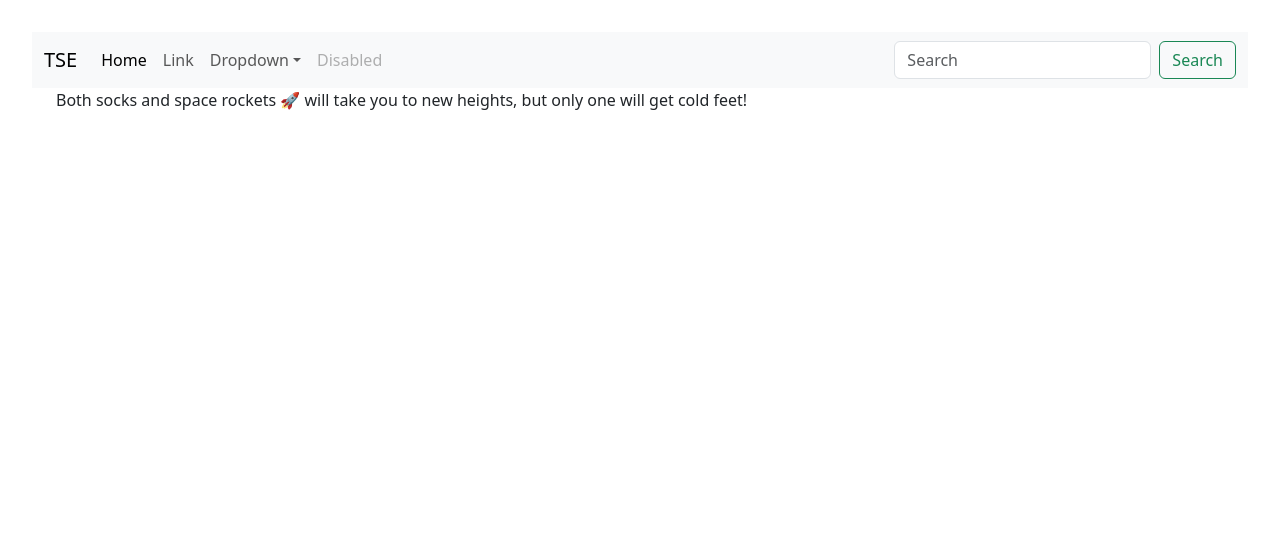
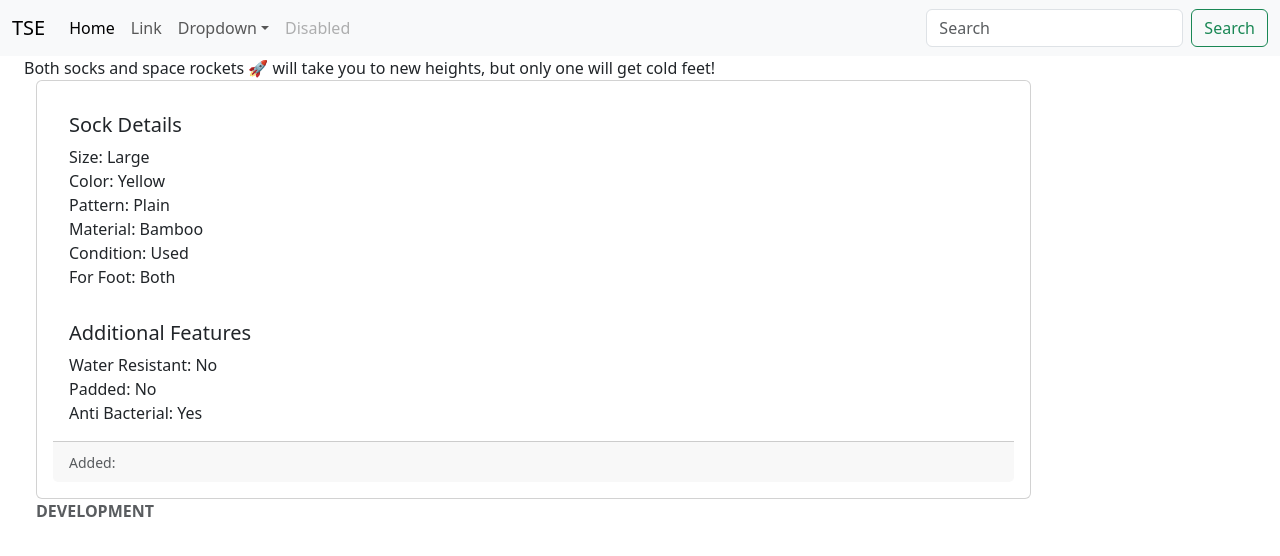
Before and after one commit to IGuy37/the-sock-exchange, a React (Vite) app in the folder react-client/: page / in a window 1280 px wide. Shown: the top 556 px of the page. Built offline with nearby package versions, Linux system fonts and the light colour scheme.

Commit message:
Started to encapsulate the app into components

```diff
--- a/react-client/src/App.jsx
+++ b/react-client/src/App.jsx
@@ -1,7 +1,11 @@
 import { useState } from 'react'
 import reactLogo from './assets/react.svg'
 import viteLogo from '/vite.svg'
-import './App.css'
+//import './App.css'
+import sock_data from './assets/sock.json';
+import Sock from "./components/Sock";
+import Footer from "./components/Footer";
+import Search from "./components/Search";
 
 export default function App() {
   return (
@@ -35,10 +39,7 @@
                 <a className="nav-link disabled" aria-disabled="true">Disabled</a>
               </li>
             </ul>
-            <form className="d-flex" role="search">
-              <input className="form-control me-2" type="search" placeholder="Search" aria-label="Search" />
-              <button className="btn btn-outline-success" type="submit">Search</button>
-            </form>
+            <Search />
           </div>
         </div>
       </nav>
@@ -47,7 +48,10 @@
         <div className="container-fluid">
           <div className="row">
             Both socks and space rockets 🚀 will take you to new heights, but only one will get cold feet!
-            <div className="card-container"></div>
+            <div className="card-container">
+              <Sock data={sock_data}/>
+            </div>
+              <Footer environment="DEVELOPMENT"/>
           </div>
         </div>
       </main>
--- /dev/null
+++ b/react-client/src/assets/sock.json
@@ -0,0 +1,16 @@
+{
+    "sockDetails": {
+        "size": "Large",
+        "color": "Yellow",
+        "pattern": "Plain",
+        "material": "Bamboo",
+        "condition": "Used",
+        "forFoot": "Both"
+    },
+    "additionalFeatures": {
+        "waterResistant": false,
+        "padded": false,
+        "antiBacterial": true
+    },
+    "addedTimestamp": "2024-01-26T20:53:12.519940"
+}
--- /dev/null
+++ b/react-client/src/components/Footer.jsx
@@ -0,0 +1,9 @@
+import React from 'react'
+
+export default function Footer(props){
+    return(
+        <footer className="text-muted">
+            <div><strong>{props.environment}</strong></div>
+        </footer>
+    );
+}
--- /dev/null
+++ b/react-client/src/components/Search.jsx
@@ -0,0 +1,10 @@
+import React from 'react'
+
+export default function Search(){
+    return(
+        <form className="d-flex" role="search">
+            <input className="form-control me-2" type="search" placeholder="Search" aria-label="Search" />
+            <button className="btn btn-outline-success" type="submit">Search</button>
+        </form>
+    );
+}
--- /dev/null
+++ b/react-client/src/components/Sock.jsx
@@ -0,0 +1,35 @@
+
+
+import React from 'react';
+
+function toYesOrNo(bool){
+    if(bool) return "Yes";
+    return "No";
+}
+
+export default function Sock(props){
+    const details = props.data.sockDetails;
+    const features = props.data.additionalFeatures;
+    return (
+        <div className="card">
+            <div className="card-body">
+                <h5 className="card-title">Sock Details</h5>
+                <div className="card-text">Size: {details.size}</div>
+                <div className="card-text">Color: {details.color}</div>
+                <div className="card-text">Pattern: {details.pattern}</div>
+                <div className="card-text">Material: {details.material}</div>
+                <div className="card-text">Condition: {details.condition}</div>
+                <div className="card-text">For Foot: {details.forFoot}</div>
+            </div>
+            <div className="card-body">
+                <h5 className="card-title">Additional Features</h5>
+                <div className="card-text">Water Resistant: {toYesOrNo(features.waterResistant)}</div>
+                <div className="card-text">Padded: {toYesOrNo(features.padded)}</div>
+                <div className="card-text">Anti Bacterial: {toYesOrNo(features.antiBacterial)}</div>
+            </div>
+            <div className="card-footer" >
+                <small className="text-muted">Added: </small>
+            </div>
+        </div>
+    );
+};
```
